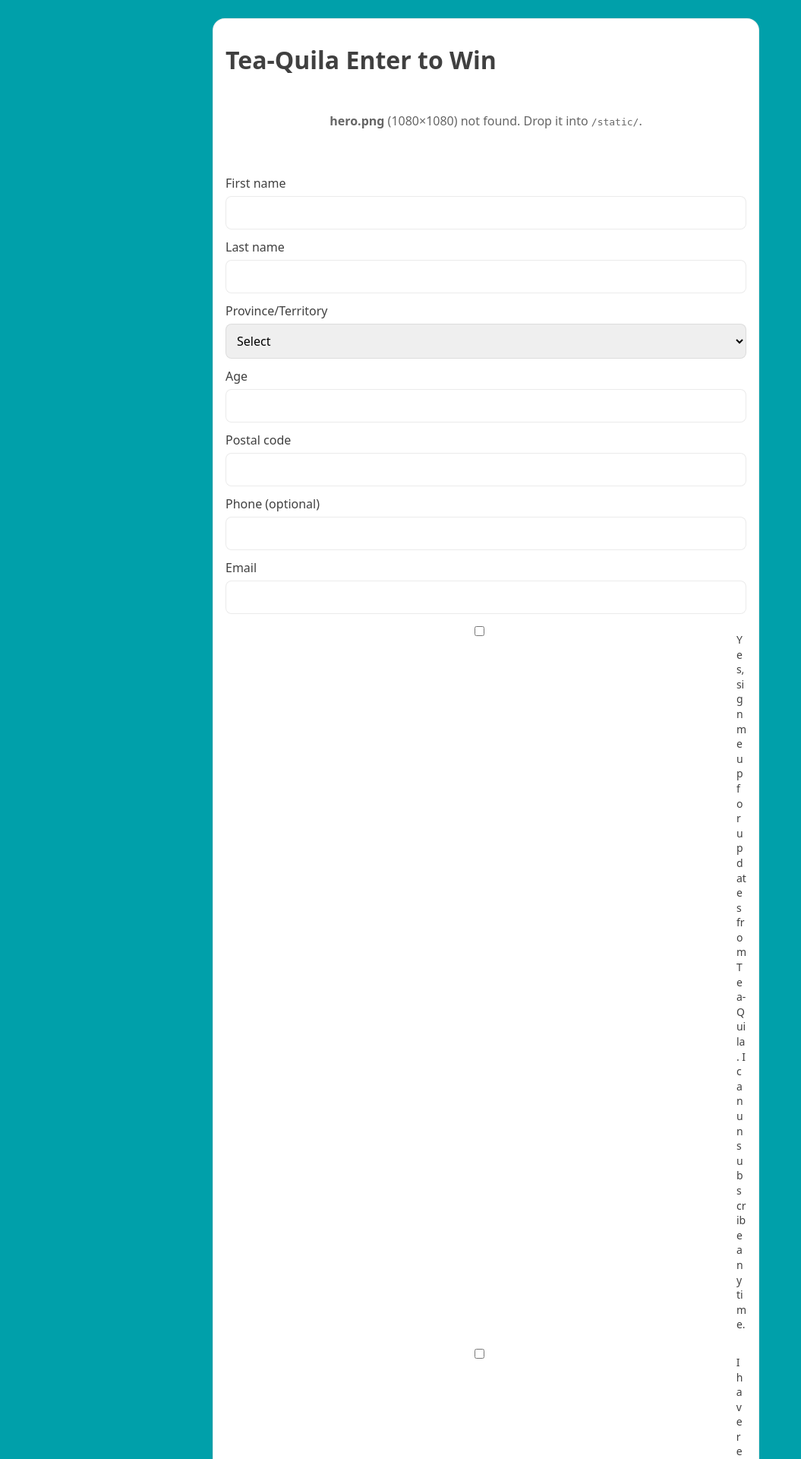
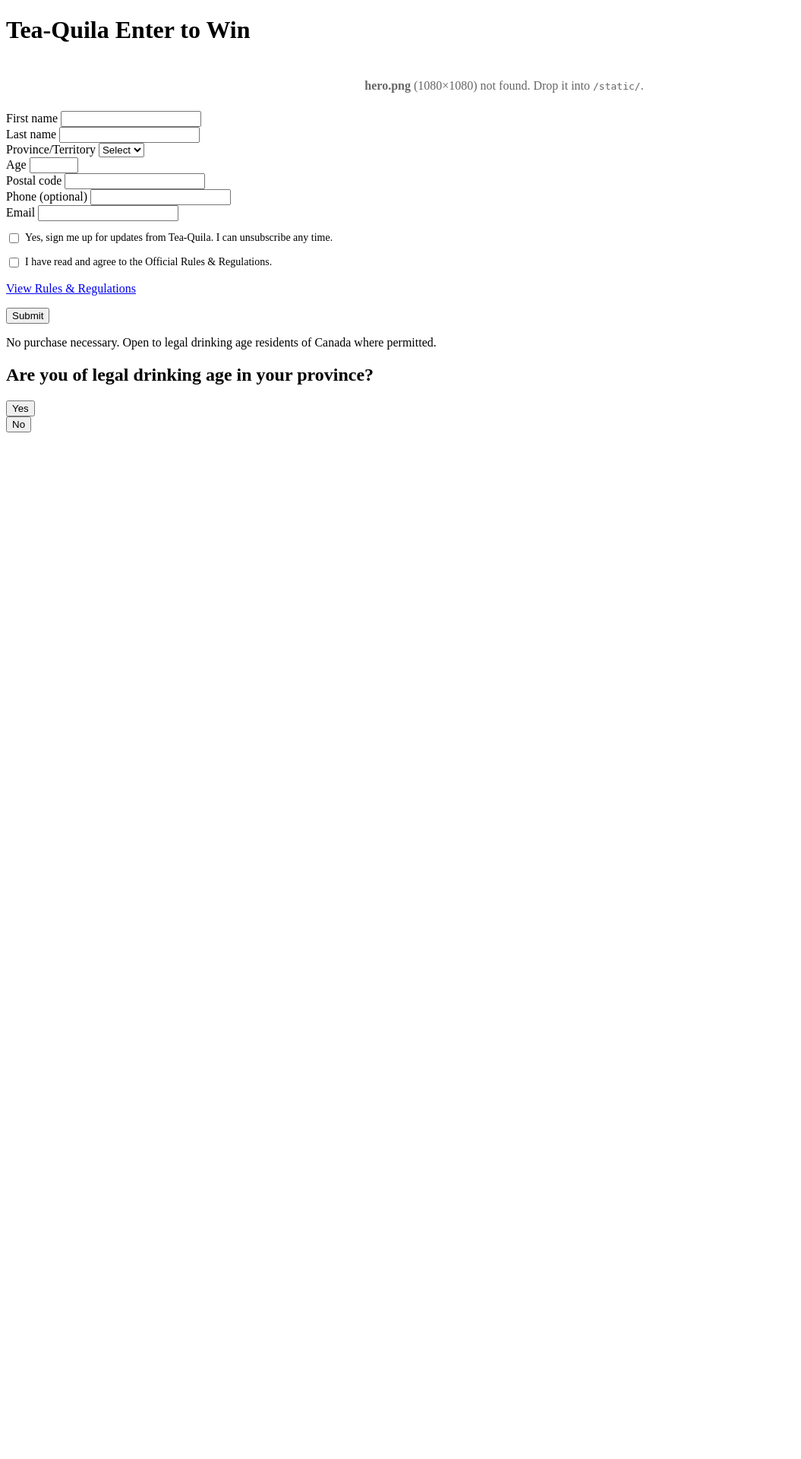
Before and after one commit to fhajiyev777/tea-quila-contest, a Flask app: page / in a window 1280 px wide. Shown: the top 1920 px of the page at 76% size, without its empty margins (0-1055 px from the left). After the commit the page ends 569 px from the top, so only its background shows below. Run offline with Flask 3, Linux system fonts and the light colour scheme.

Commit message:
Add files via upload

```diff
--- a/static/style.css
+++ b/static/style.css
@@ -1,101 +1,3 @@
-:root {
-  --brand:#00A9E0;   /* PMS 2985 C */
-  --accent:#FFC600;  /* PMS 1235 C */
-  --bg:#00A0AA;
-  --ink:#404040;
-  --card:#ffffff;
-  --border:rgba(0,0,0,.08);
-}
-
-* { box-sizing:border-box }
-html,body { height:100% }
-body {
-  margin:0;
-  background:var(--bg);
-  color:var(--ink);
-  font-family:system-ui,-apple-system,"Segoe UI",Roboto,sans-serif;
-}
-.wrap {
-  min-height:100%;
-  display:flex;
-  align-items:flex-start;
-  justify-content:center;
-}
-.card {
-  width:min(720px,100%);
-  background:var(--card);
-  border-radius:16px;
-  border:1px solid var(--border);
-  margin:24px;
-  padding:16px;
-}
-.header { padding:16px 0 }
-.hero { width:100%; display:flex; justify-content:center; margin-bottom:16px; }
-.hero img { display:block; width:100%; height:auto; }
-.content { padding:8px 0 }
-h1 { margin:0 0 8px }
-label { display:block; margin:12px 0 6px }
-input,select,button {
-  font:inherit;
-  padding:10px;
-  border-radius:8px;
-  border:1px solid var(--border);
-  width:100%;
-}
-button {
-  background:var(--brand);
-  color:white;
-  font-weight:bold;
-  cursor:pointer;
-  margin-top:16px;
-}
-button:hover { background:#008ec2 }
-
-.small { font-size:13px; color:#333; }
-
-/* checkboxes */
-.checkbox {
-  display:flex;
-  align-items:flex-start;
-  margin:12px 0;
-}
-
-.checkbox input[type="checkbox"] {
-  margin-top:4px;
-  margin-right:8px;
-}
-
-.checkbox label {
-  flex:1;
-  text-align:left;
-  line-height:1.4;
-  display:inline-block;
-  writing-mode:horizontal-tb !important;
-  white-space:normal !important;
-  word-break:break-word !important;
-}
-/* force checkboxes to break free of grid layout */
-.checkbox {
-  display: flex !important;
-  flex-direction: row !important;
-  align-items: flex-start !important;
-  width: 100% !important;
-}
-
-.checkbox input[type="checkbox"] {
-  flex: 0 0 auto !important;
-  margin-top: 4px !important;
-  margin-right: 8px !important;
-}
-
-.checkbox label {
-  flex: 1 1 auto !important;
-  display: block !important;
-  text-align: left !important;
-  line-height: 1.4 !important;
-  white-space: normal !important;
-  word-break: break-word !important;
-}
 /* clean checkbox alignment */
 .checkbox-group {
   display: flex;
```
